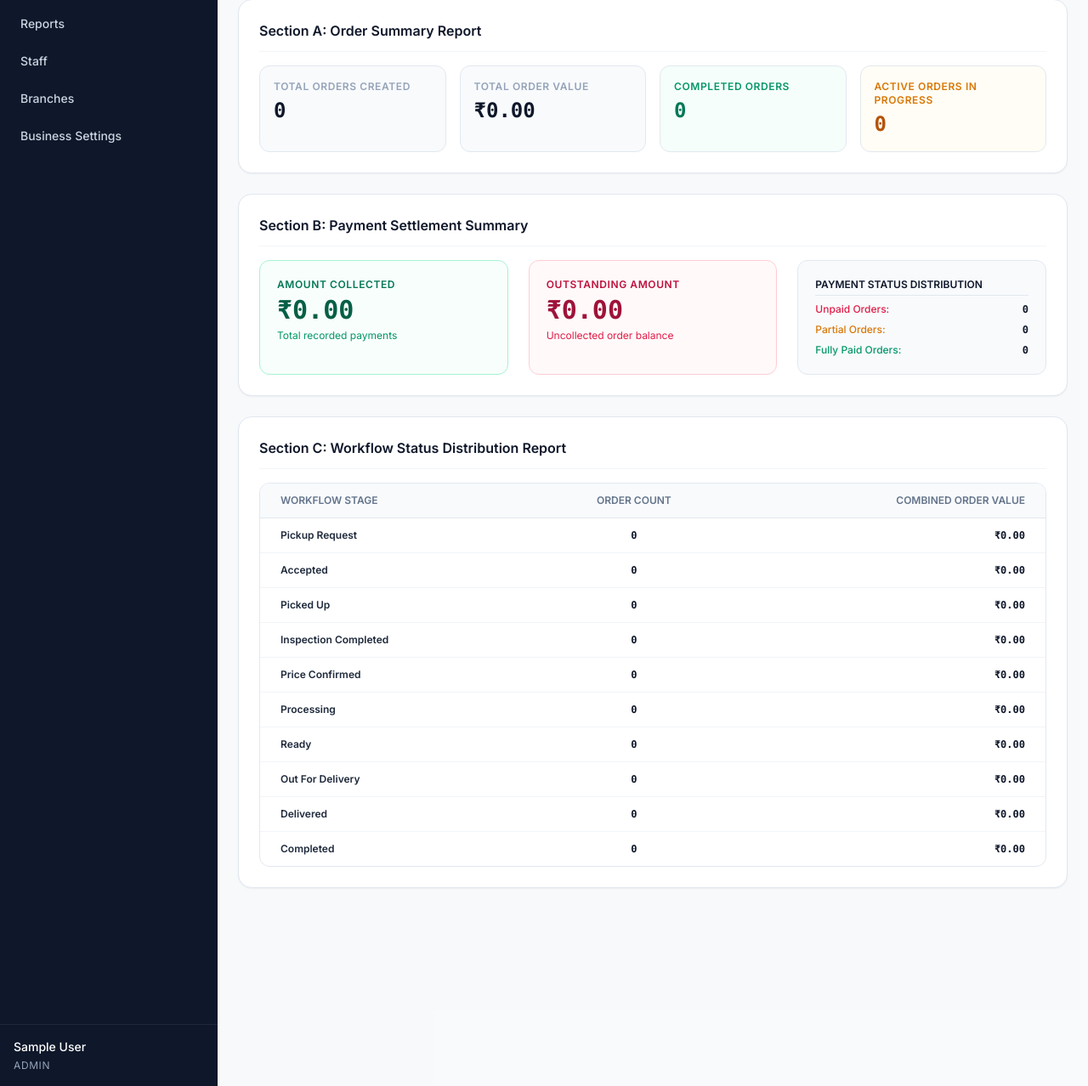
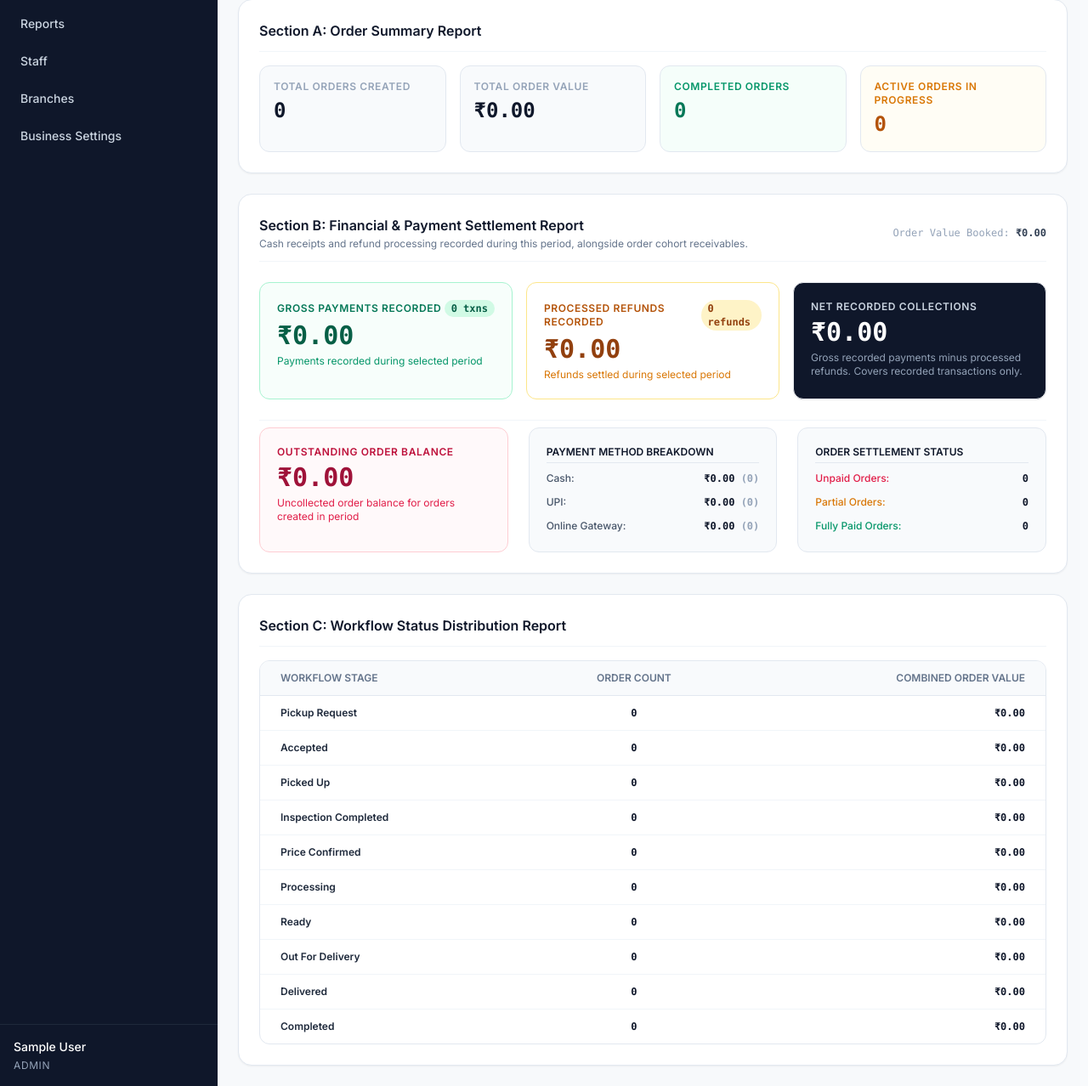
Before and after one commit to mfaizalf72/WhiteWash_Laundry, a PHP site: page /reports in a window 1280 px wide. Shown: the part 336-1614 px from the top of the page at 85% size. Run offline with PHP 8.4, Linux system fonts and the light colour scheme; the visitor is signed in with stand-in values (Sample User, id 1); data comes from the database, SQL or seed files in the repository; tables that the repository leaves empty or names only in its code hold one stand-in row (values such as "Sample post").

Commit message:
Implement Phase 16B report features (Audit: 0 P0/P1/P2 defects)

```diff
--- a/app/Controllers/ReportController.php
+++ b/app/Controllers/ReportController.php
@@ -63,14 +63,16 @@ class ReportController {
             $layout   = 'admin';
         }
 
-        $kpis      = Report::getKpis($range['start'], $range['end'], $selectedBranchId);
-        $statusSum = Report::getStatusSummary($range['start'], $range['end'], $selectedBranchId);
-        $workload  = Report::getOperationalWorkload($selectedBranchId);
+        $kpis       = Report::getKpis($range['start'], $range['end'], $selectedBranchId);
+        $financials = Report::getFinancialSummary($range['start'], $range['end'], $selectedBranchId);
+        $statusSum  = Report::getStatusSummary($range['start'], $range['end'], $selectedBranchId);
+        $workload   = Report::getOperationalWorkload($selectedBranchId);
 
         Router::view('admin/reports', [
             'title'            => 'Operational Reports - Launder',
             'range'            => $range,
             'kpis'             => $kpis,
+            'financials'       => $financials,
             'statusSum'        => $statusSum,
             'workload'         => $workload,
             'userRole'         => $userRole,
--- a/app/Models/Report.php
+++ b/app/Models/Report.php
@@ -88,6 +88,102 @@ class Report {
             'paid_orders_count'      => (int)($data['paid_count'] ?? 0),
             'active_orders_count'    => (int)($data['active_orders_count'] ?? 0),
             'completed_orders_count' => (int)($data['completed_orders_count'] ?? 0)
+        ];
+    }
+
+    public static function getFinancialSummary(string $start, string $end, ?int $branchId = null): array {
+        $db = Database::getConnection();
+
+        $startBoundary = (strlen($start) === 10) ? $start . ' 00:00:00' : $start;
+        $endDate = substr($end, 0, 10);
+        $nextDayExclusive = date('Y-m-d 00:00:00', strtotime($endDate . ' +1 day'));
+
+        // 1. Payments Query: Joined to orders only when branchId filter is applied
+        $payParams = [
+            'start'    => $startBoundary,
+            'next_day' => $nextDayExclusive
+        ];
+        $payJoin = "";
+        $payClause = "";
+        if ($branchId !== null && $branchId > 0) {
+            $payJoin = " JOIN orders o ON p.order_id = o.id";
+            $payClause = " AND o.branch_id = :branch_id";
+            $payParams['branch_id'] = $branchId;
+        }
+
+        $sqlPay = "SELECT
+                       p.payment_method,
+                       COUNT(p.id) AS tx_count,
+                       COALESCE(SUM(p.amount), 0.00) AS total_amount
+                   FROM payments p{$payJoin}
+                   WHERE p.created_at >= :start AND p.created_at < :next_day{$payClause}
+                   GROUP BY p.payment_method";
+
+        $stmtPay = $db->prepare($sqlPay);
+        $stmtPay->execute($payParams);
+        $payRows = $stmtPay->fetchAll();
+
+        // 2. Refunds Query: Joined to orders only when branchId filter is applied
+        $refParams = [
+            'start'    => $startBoundary,
+            'next_day' => $nextDayExclusive
+        ];
+        $refJoin = "";
+        $refClause = "";
+        if ($branchId !== null && $branchId > 0) {
+            $refJoin = " JOIN orders o ON r.order_id = o.id";
+            $refClause = " AND o.branch_id = :branch_id";
+            $refParams['branch_id'] = $branchId;
+        }
+
+        $sqlRef = "SELECT
+                       COUNT(r.id) AS refund_count,
+                       COALESCE(SUM(r.amount), 0.00) AS total_refunded
+                   FROM refunds r{$refJoin}
+                   WHERE r.status = 'processed'
+                     AND r.processed_at >= :start AND r.processed_at < :next_day{$refClause}";
+
+        $stmtRef = $db->prepare($sqlRef);
+        $stmtRef->execute($refParams);
+        $refRow = $stmtRef->fetch() ?: ['refund_count' => 0, 'total_refunded' => 0.00];
+
+        // 3. Process Payment Methods Breakdown & Gross Total
+        $byMethod = [
+            'cash'   => ['amount' => 0.00, 'count' => 0],
+            'upi'    => ['amount' => 0.00, 'count' => 0],
+            'online' => ['amount' => 0.00, 'count' => 0],
+        ];
+
+        $grossPayments = 0.00;
+        $grossCount    = 0;
+
+        foreach ($payRows as $row) {
+            $method = (string)($row['payment_method'] ?? '');
+            $amount = round((float)($row['total_amount'] ?? 0), 2);
+            $cnt    = (int)($row['tx_count'] ?? 0);
+
+            if (isset($byMethod[$method])) {
+                $byMethod[$method]['amount'] = $amount;
+                $byMethod[$method]['count']  = $cnt;
+            } else {
+                $byMethod[$method] = ['amount' => $amount, 'count' => $cnt];
+            }
+            $grossPayments += $amount;
+            $grossCount    += $cnt;
+        }
+        $grossPayments = round($grossPayments, 2);
+
+        $totalRefunded = round((float)($refRow['total_refunded'] ?? 0.00), 2);
+        $refundCount   = (int)($refRow['refund_count'] ?? 0);
+        $netCollections = round($grossPayments - $totalRefunded, 2);
+
+        return [
+            'gross_payments_recorded'    => $grossPayments,
+            'gross_payments_count'       => $grossCount,
+            'processed_refunds_recorded' => $totalRefunded,
+            'processed_refunds_count'    => $refundCount,
+            'net_recorded_collections'   => $netCollections,
+            'by_method'                  => $byMethod
         ];
     }
 
--- a/views/pages/admin/reports.php
+++ b/views/pages/admin/reports.php
@@ -87,32 +87,116 @@
     </div>
 
     <!-- Section B: Financial & Payment Settlement Report -->
-    <div class="bg-white rounded-2xl border border-slate-200 shadow-sm p-6 space-y-4">
-        <h3 class="text-base font-bold text-slate-900 border-b border-slate-100 pb-3">Section B: Payment Settlement Summary</h3>
-        <div class="grid grid-cols-1 sm:grid-cols-2 lg:grid-cols-3 gap-6">
+    <div class="bg-white rounded-2xl border border-slate-200 shadow-sm p-6 space-y-6">
+        <div class="border-b border-slate-100 pb-3 flex flex-col sm:flex-row sm:items-center justify-between gap-1">
+            <div>
+                <h3 class="text-base font-bold text-slate-900">Section B: Financial & Payment Settlement Report</h3>
+                <p class="text-xs text-slate-500 mt-0.5">Cash receipts and refund processing recorded during this period, alongside order cohort receivables.</p>
+            </div>
+            <div class="text-xs text-slate-400 font-mono">
+                Order Value Booked: <strong class="text-slate-700 font-bold">₹<?= number_format($kpis['total_order_value'], 2) ?></strong>
+            </div>
+        </div>
+
+        <!-- Cashflow Movement (Receipts, Refunds, Net) -->
+        <div class="grid grid-cols-1 sm:grid-cols-2 lg:grid-cols-3 gap-4">
+            <!-- Gross Payments Recorded -->
             <div class="p-5 rounded-xl border border-emerald-200 bg-emerald-50/40 space-y-1">
-                <span class="text-xs font-semibold text-emerald-700 uppercase tracking-wider block">Amount Collected</span>
-                <span class="text-3xl font-bold font-mono text-emerald-800 block">₹<?= number_format($kpis['amount_collected'], 2) ?></span>
-                <span class="text-xs text-emerald-600 block">Total recorded payments</span>
+                <div class="flex items-center justify-between">
+                    <span class="text-xs font-semibold text-emerald-700 uppercase tracking-wider block">Gross Payments Recorded</span>
+                    <span class="text-xs font-mono font-bold bg-emerald-100 text-emerald-800 px-2 py-0.5 rounded-full">
+                        <?= number_format($financials['gross_payments_count'] ?? 0) ?> txns
+                    </span>
+                </div>
+                <span class="text-3xl font-bold font-mono text-emerald-800 block">
+                    ₹<?= number_format($financials['gross_payments_recorded'] ?? 0, 2) ?>
+                </span>
+                <span class="text-xs text-emerald-600 block">Payments recorded during selected period</span>
             </div>
+
+            <!-- Processed Refunds Recorded -->
+            <div class="p-5 rounded-xl border border-amber-200 bg-amber-50/40 space-y-1">
+                <div class="flex items-center justify-between">
+                    <span class="text-xs font-semibold text-amber-700 uppercase tracking-wider block">Processed Refunds Recorded</span>
+                    <span class="text-xs font-mono font-bold bg-amber-100 text-amber-800 px-2 py-0.5 rounded-full">
+                        <?= number_format($financials['processed_refunds_count'] ?? 0) ?> refunds
+                    </span>
+                </div>
+                <span class="text-3xl font-bold font-mono text-amber-800 block">
+                    ₹<?= number_format($financials['processed_refunds_recorded'] ?? 0, 2) ?>
+                </span>
+                <span class="text-xs text-amber-600 block">Refunds settled during selected period</span>
+            </div>
+
+            <!-- Net Recorded Collections -->
+            <?php
+                $netVal = (float)($financials['net_recorded_collections'] ?? 0);
+                $netFormatted = ($netVal < 0)
+                    ? '-₹' . number_format(abs($netVal), 2)
+                    : '₹' . number_format($netVal, 2);
+            ?>
+            <div class="p-5 rounded-xl border border-slate-900 bg-slate-900 text-white space-y-1 shadow-sm">
+                <span class="text-xs font-semibold text-slate-300 uppercase tracking-wider block">Net Recorded Collections</span>
+                <span class="text-3xl font-bold font-mono text-white block">
+                    <?= $netFormatted ?>
+                </span>
+                <span class="text-xs text-slate-400 block">Gross recorded payments minus processed refunds. Covers recorded transactions only.</span>
+            </div>
+        </div>
+
+        <!-- Receivables, Method Breakdown & Order Settlement Status -->
+        <div class="grid grid-cols-1 sm:grid-cols-2 lg:grid-cols-3 gap-6 pt-2 border-t border-slate-100">
+            <!-- Outstanding Order Balance -->
             <div class="p-5 rounded-xl border border-rose-200 bg-rose-50/40 space-y-1">
-                <span class="text-xs font-semibold text-rose-700 uppercase tracking-wider block">Outstanding Amount</span>
-                <span class="text-3xl font-bold font-mono text-rose-800 block">₹<?= number_format($kpis['outstanding_balance'], 2) ?></span>
-                <span class="text-xs text-rose-600 block">Uncollected order balance</span>
+                <div class="flex items-center justify-between">
+                    <span class="text-xs font-semibold text-rose-700 uppercase tracking-wider block">Outstanding Order Balance</span>
+                </div>
+                <span class="text-3xl font-bold font-mono text-rose-800 block">
+                    ₹<?= number_format($kpis['outstanding_balance'], 2) ?>
+                </span>
+                <span class="text-xs text-rose-600 block">Uncollected order balance for orders created in period</span>
             </div>
+
+            <!-- Payment Method Breakdown -->
             <div class="p-5 rounded-xl border border-slate-200 bg-slate-50 space-y-2 text-xs">
-                <span class="font-bold text-slate-900 uppercase block border-b border-slate-200 pb-1">Payment Status Distribution</span>
-                <div class="flex justify-between">
+                <span class="font-bold text-slate-900 uppercase block border-b border-slate-200 pb-1">Payment Method Breakdown</span>
+                <div class="flex justify-between items-center py-0.5">
+                    <span class="text-slate-600 font-medium">Cash:</span>
+                    <span class="font-mono font-bold text-slate-900">
+                        ₹<?= number_format($financials['by_method']['cash']['amount'] ?? 0, 2) ?>
+                        <span class="text-slate-400 font-normal">(<?= (int)($financials['by_method']['cash']['count'] ?? 0) ?>)</span>
+                    </span>
+                </div>
+                <div class="flex justify-between items-center py-0.5">
+                    <span class="text-slate-600 font-medium">UPI:</span>
+                    <span class="font-mono font-bold text-slate-900">
+                        ₹<?= number_format($financials['by_method']['upi']['amount'] ?? 0, 2) ?>
+                        <span class="text-slate-400 font-normal">(<?= (int)($financials['by_method']['upi']['count'] ?? 0) ?>)</span>
+                    </span>
+                </div>
+                <div class="flex justify-between items-center py-0.5">
+                    <span class="text-slate-600 font-medium">Online Gateway:</span>
+                    <span class="font-mono font-bold text-slate-900">
+                        ₹<?= number_format($financials['by_method']['online']['amount'] ?? 0, 2) ?>
+                        <span class="text-slate-400 font-normal">(<?= (int)($financials['by_method']['online']['count'] ?? 0) ?>)</span>
+                    </span>
+                </div>
+            </div>
+
+            <!-- Order Settlement Status -->
+            <div class="p-5 rounded-xl border border-slate-200 bg-slate-50 space-y-2 text-xs">
+                <span class="font-bold text-slate-900 uppercase block border-b border-slate-200 pb-1">Order Settlement Status</span>
+                <div class="flex justify-between items-center py-0.5">
                     <span class="text-rose-600 font-medium">Unpaid Orders:</span>
-                    <span class="font-mono font-bold"><?= number_format($kpis['unpaid_orders_count']) ?></span>
+                    <span class="font-mono font-bold text-slate-900"><?= number_format($kpis['unpaid_orders_count']) ?></span>
                 </div>
-                <div class="flex justify-between">
+                <div class="flex justify-between items-center py-0.5">
                     <span class="text-amber-600 font-medium">Partial Orders:</span>
-                    <span class="font-mono font-bold"><?= number_format($kpis['partial_orders_count']) ?></span>
+                    <span class="font-mono font-bold text-slate-900"><?= number_format($kpis['partial_orders_count']) ?></span>
                 </div>
-                <div class="flex justify-between">
+                <div class="flex justify-between items-center py-0.5">
                     <span class="text-emerald-600 font-medium">Fully Paid Orders:</span>
-                    <span class="font-mono font-bold"><?= number_format($kpis['paid_orders_count']) ?></span>
+                    <span class="font-mono font-bold text-slate-900"><?= number_format($kpis['paid_orders_count']) ?></span>
                 </div>
             </div>
         </div>
```
